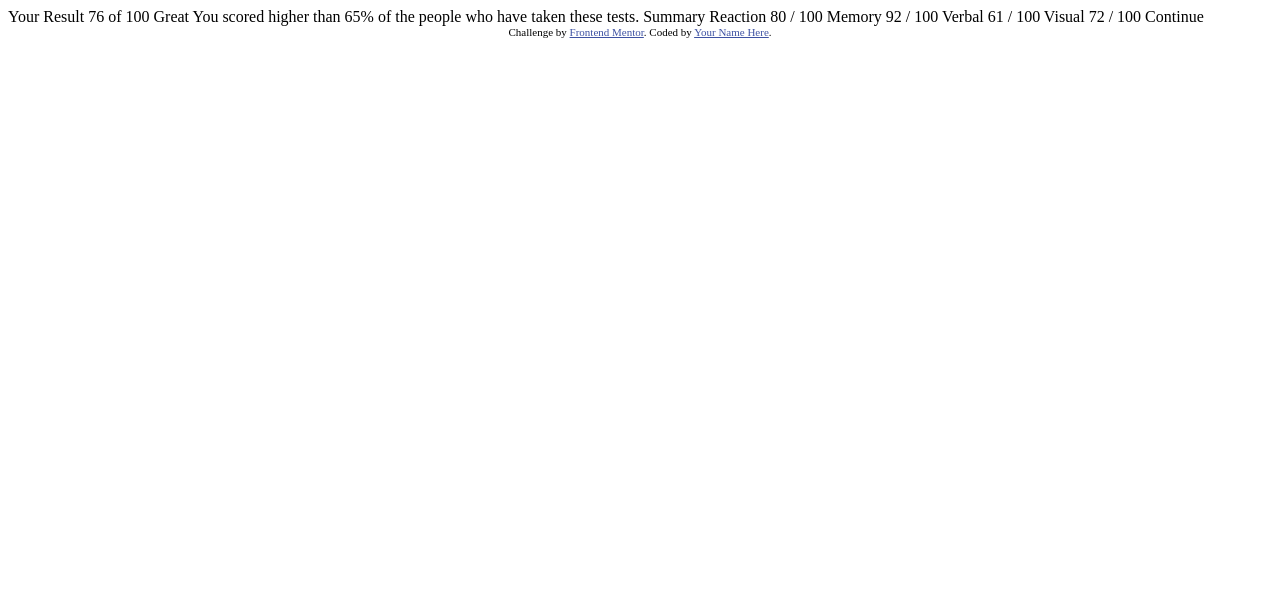
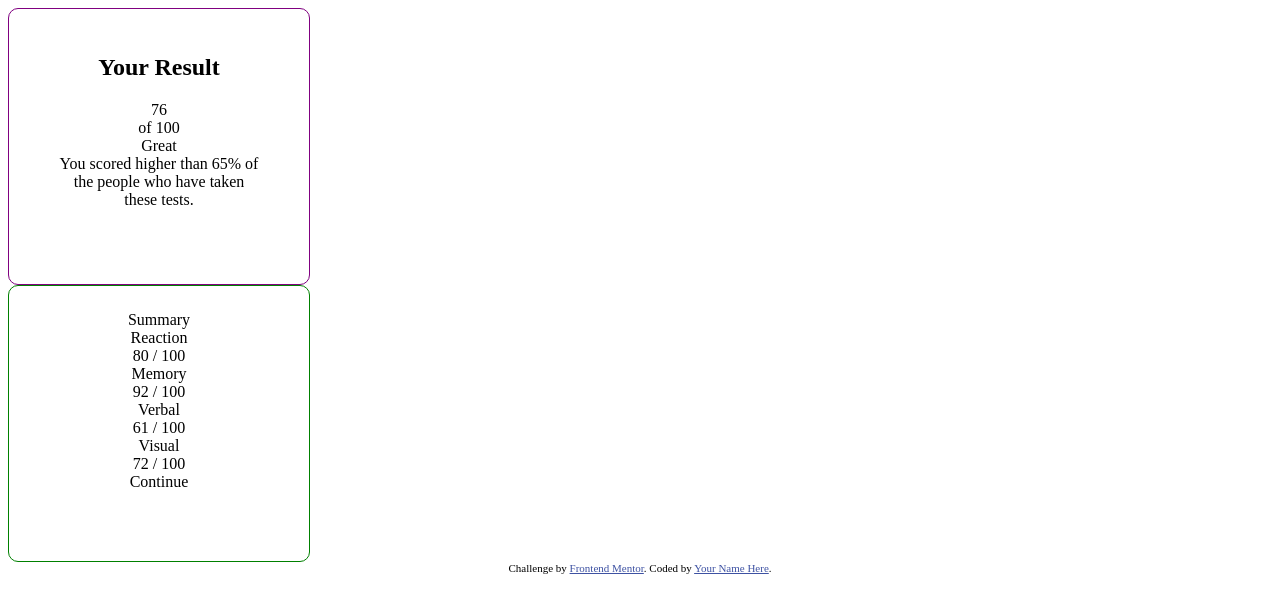
Before and after one commit to joaonakano/results-summary-component, a plain HTML site: page index.html in a window 1280 px wide. Drawn offline with Linux system fonts and the light colour scheme.

Commit message:
starting the project

```diff
--- a/index.html
+++ b/index.html
@@ -5,39 +5,60 @@
   <meta name="viewport" content="width=device-width, initial-scale=1.0"> <!-- displays site properly based on user's device -->
 
   <link rel="icon" type="image/png" sizes="32x32" href="./assets/images/favicon-32x32.png">
-
+  <link rel="stylesheet" href="./styles.css">
   <title>Frontend Mentor | Results summary component</title>
-
-  <!-- Feel free to remove these styles or customise in your own stylesheet 👍 -->
-  <style>
-    .attribution { font-size: 11px; text-align: center; }
-    .attribution a { color: hsl(228, 45%, 44%); }
-  </style>
 </head>
 <body>
+  <div class="left-box">
+    <div>
+      <h2>Your Result</h2>
+    </div>
+    <div>
+      76
+    </div>
+    <div>
+      of 100
+    </div>
+    <div>
+      Great
+    </div>
+    <div>
+      You scored higher than 65% of the people who have taken these tests.
+    </div>
+  </div>
 
-  Your Result
-  76
-  of 100
-
-  Great
-  You scored higher than 65% of the people who have taken these tests.
-
+  <div class="right-box">
+    <div>
       Summary
-
+    </div>
+    <div>
       Reaction
+    </div>
+    <div>
       80 / 100
-
+    </div>
+    <div>
       Memory
+    </div>
+    <div>
       92 / 100
-
+    </div>
+    <div>
       Verbal
+    </div>
+    <div>
       61 / 100
-
+    </div>
+    <div>
       Visual
+    </div>
+    <div>
       72 / 100
-
+    </div>
+    <div>
       Continue
+    </div>
+  </div>
 
   <div class="attribution">
     Challenge by <a href="https://www.frontendmentor.io?ref=challenge" target="_blank">Frontend Mentor</a>.
--- /dev/null
+++ b/styles.css
@@ -0,0 +1,24 @@
+.attribution { font-size: 11px; text-align: center; }
+.attribution a { color: hsl(228, 45%, 44%); }
+
+.left-box {
+    border: purple solid 1px;
+    border-radius: 10px;
+    height: 200px;
+    width: 200px;
+    justify-content: center;
+    padding: 50px;
+    padding-top: 25px;
+    text-align: center;
+}
+
+.right-box {
+    border: green solid 1px;
+    border-radius: 10px;
+    height: 200px;
+    width: 200px;
+    justify-content: center;
+    padding: 50px;
+    padding-top: 25px;
+    text-align: center;
+}
```
Lines whose indentation alone changed are shown as unchanged.
